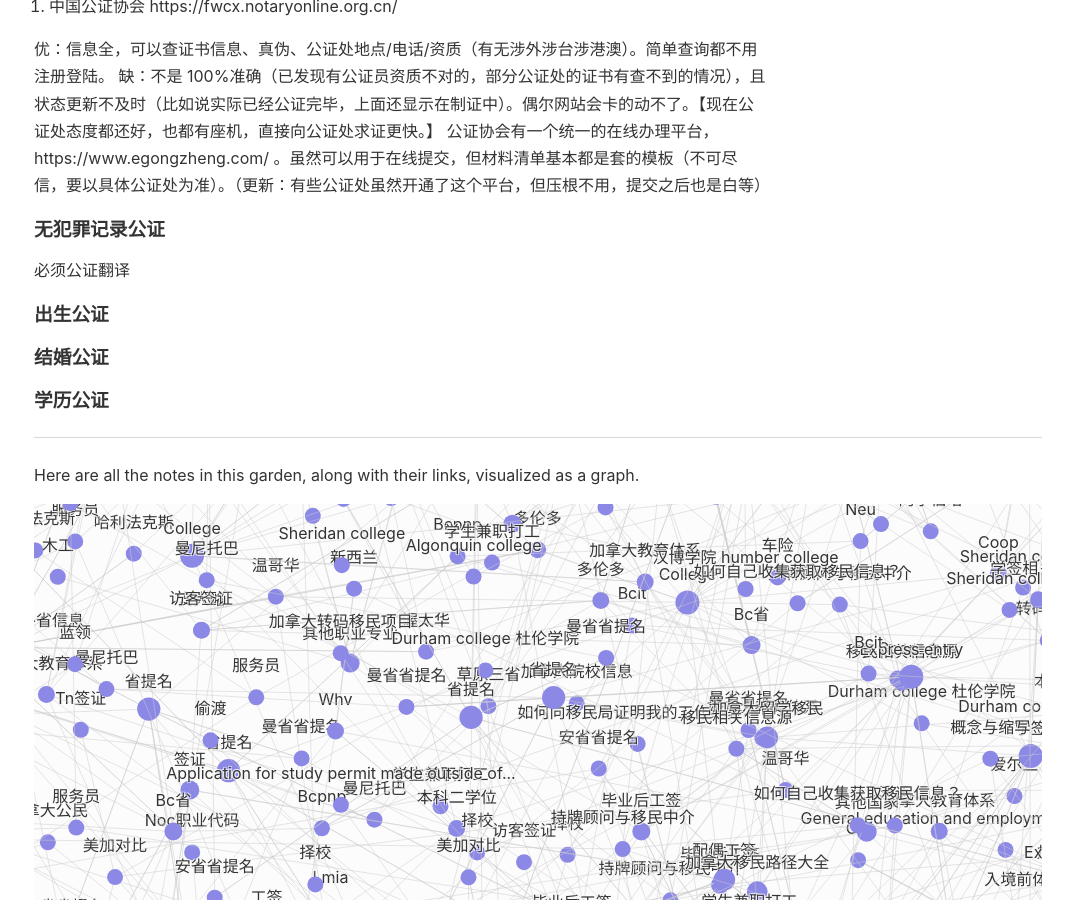
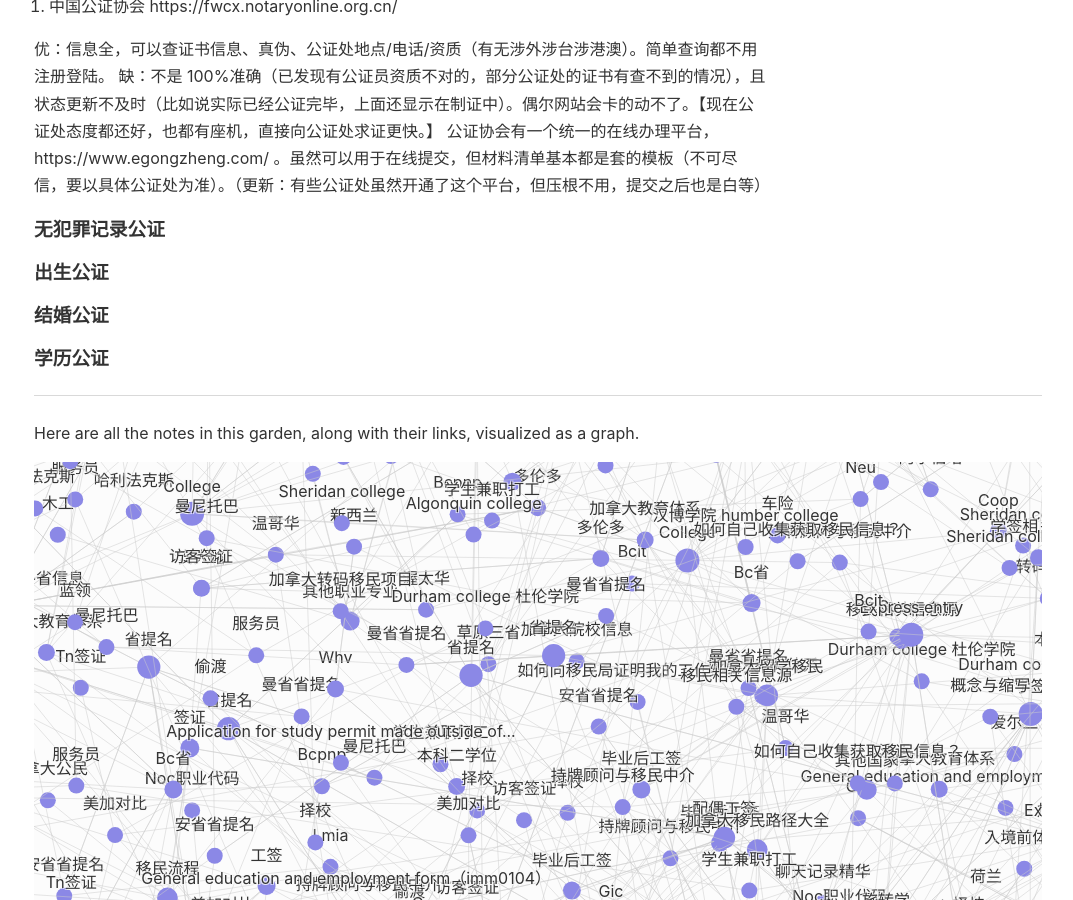
Before and after one commit to Gnblink0/InfoSharingCan, a Jekyll site: the page built from _notes/公证.md, in a window 1280 px wide and 900 px high, scrolled down 1004 px. Shown: the whole window, without its empty margins (102-1175 px from the left). Built offline with Jekyll 4.4.1, drawn with Linux system fonts in a browser that asks for light colours.

Commit message:
vault backup: 2023-04-14 19:18:24

```diff
--- a/_notes/公证.md
+++ b/_notes/公证.md
@@ -37,7 +37,6 @@
 
 ### 无犯罪记录公证
 
-必须公证翻译
 
 ### 出生公证
 
```
